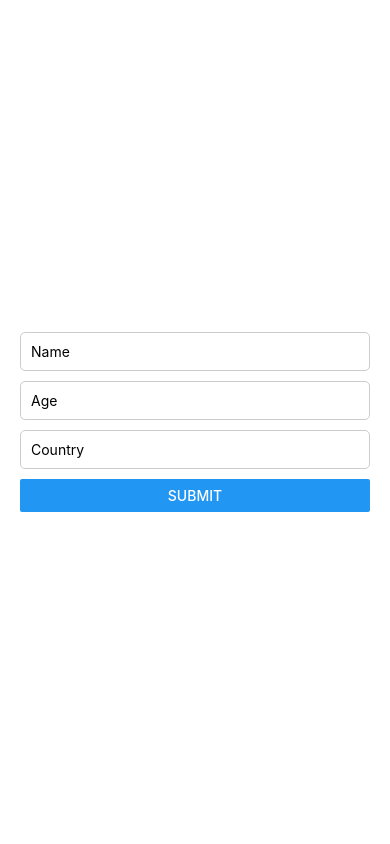
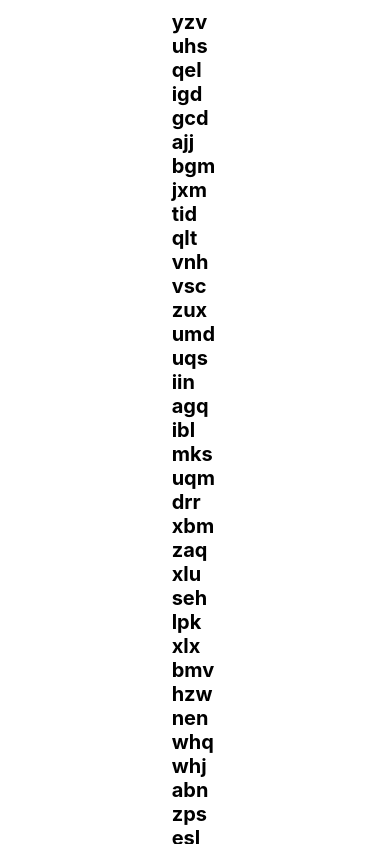
Before and after one commit to amalbashar/JoVision-react-native, a React Native app in the folder react_native_tasks/: screen / in a window 390 px wide. Built offline with nearby package versions, Linux system fonts and the light colour scheme.

Commit message:
task 36 + 37

```diff
--- a/react_native_tasks/App.tsx
+++ b/react_native_tasks/App.tsx
@@ -18,6 +18,8 @@ import Task32 from './Tasks/Task32';
 import Task33 from './Tasks/Task33';
 import Task34 from './Tasks/Task34';
 import Task35 from './Tasks/Task35';
+import Task36 from './Tasks/Task36';
+import Task37 from './Tasks/Task37';
 
 
 export default function App() {
@@ -40,7 +42,9 @@ export default function App() {
     // <Task32/>
     // <Task33/>
     // <Task34/>
-    <Task35/>
+    // <Task35/>
+    // <Task36/>
+    <Task37/>
 
   );
 }
--- /dev/null
+++ b/react_native_tasks/Components/Component36.js
@@ -0,0 +1,23 @@
+import React from 'react';
+import { ScrollView, Text, StyleSheet } from 'react-native';
+
+const Component36 = ({ textComponents }) => {
+  return (
+    <ScrollView style={styles.container}>
+      {textComponents}
+    </ScrollView>
+  );
+};
+
+const styles = StyleSheet.create({
+  container: {
+    flex: 1,
+    padding: 10,
+  },
+  text: {
+    fontSize: 18,
+    marginVertical: 5,
+  },
+});
+
+export default Component36;
--- /dev/null
+++ b/react_native_tasks/Tasks/Task36.js
@@ -0,0 +1,42 @@
+import React, { useState, useEffect } from 'react';
+import { View, StyleSheet , Text } from 'react-native';
+import Component36 from '../Components/Component36';
+import styles from '../styles';
+
+
+function RandomWord(length) {
+  let result = '';
+  const characters = 'abcdefghijklmnopqrstuvwxyz';
+  for (let i = 0; i < length; i++) {
+    result += characters.charAt(Math.floor(Math.random() * characters.length));
+  }
+  return result;
+}
+
+const Task36 = () => {
+  const [textComponents, setTextComponents] = useState([]);
+
+  useEffect(() => {
+    const generateText = () => {
+      const components = [];
+      for (let i = 0; i < 100; i++) {
+        components.push(
+          <Text key={i} style={styles.text}>{RandomWord(3)}</Text>
+        );
+      }
+      setTextComponents(components);
+    };
+
+    generateText();
+  }, []);
+
+  return (
+    <View style={styles.container}>
+      <Component36 textComponents={textComponents} />
+    </View>
+  );
+};
+
+
+
+export default Task36;
--- /dev/null
+++ b/react_native_tasks/Tasks/Task37.js
@@ -0,0 +1,55 @@
+import React, { useState, useEffect } from 'react';
+import { View, StyleSheet, Text, ScrollView, RefreshControl } from 'react-native';
+import Component36 from '../Components/Component36';
+import styles from '../styles';
+
+function RandomWord(length) {
+  let result = '';
+  const characters = 'abcdefghijklmnopqrstuvwxyz';
+  for (let i = 0; i < length; i++) {
+    result += characters.charAt(Math.floor(Math.random() * characters.length));
+  }
+  return result;
+}
+
+const Task37 = () => {
+  const [textComponents, setTextComponents] = useState([]);
+  const [refreshing, setRefreshing] = useState(false);
+
+  const generateText = () => {
+    const components = [];
+    for (let i = 0; i < 100; i++) {
+      components.push(
+        <Text key={i} style={styles.text}>{RandomWord(3)}</Text>
+      );
+    }
+    setTextComponents(components);
+  };
+
+  useEffect(() => {
+    generateText();
+  }, []);
+
+  const onRefresh = async () => {
+    setRefreshing(true);
+     generateText();
+    setRefreshing(false);
+  };
+
+  return (
+    <View style={styles.container}>
+      <ScrollView
+        refreshControl={
+          <RefreshControl
+            refreshing={refreshing}
+            onRefresh={onRefresh}
+          />
+        }
+      >
+        <Component36 textComponents={textComponents} />
+      </ScrollView>
+    </View>
+  );
+};
+
+export default Task37;
```
